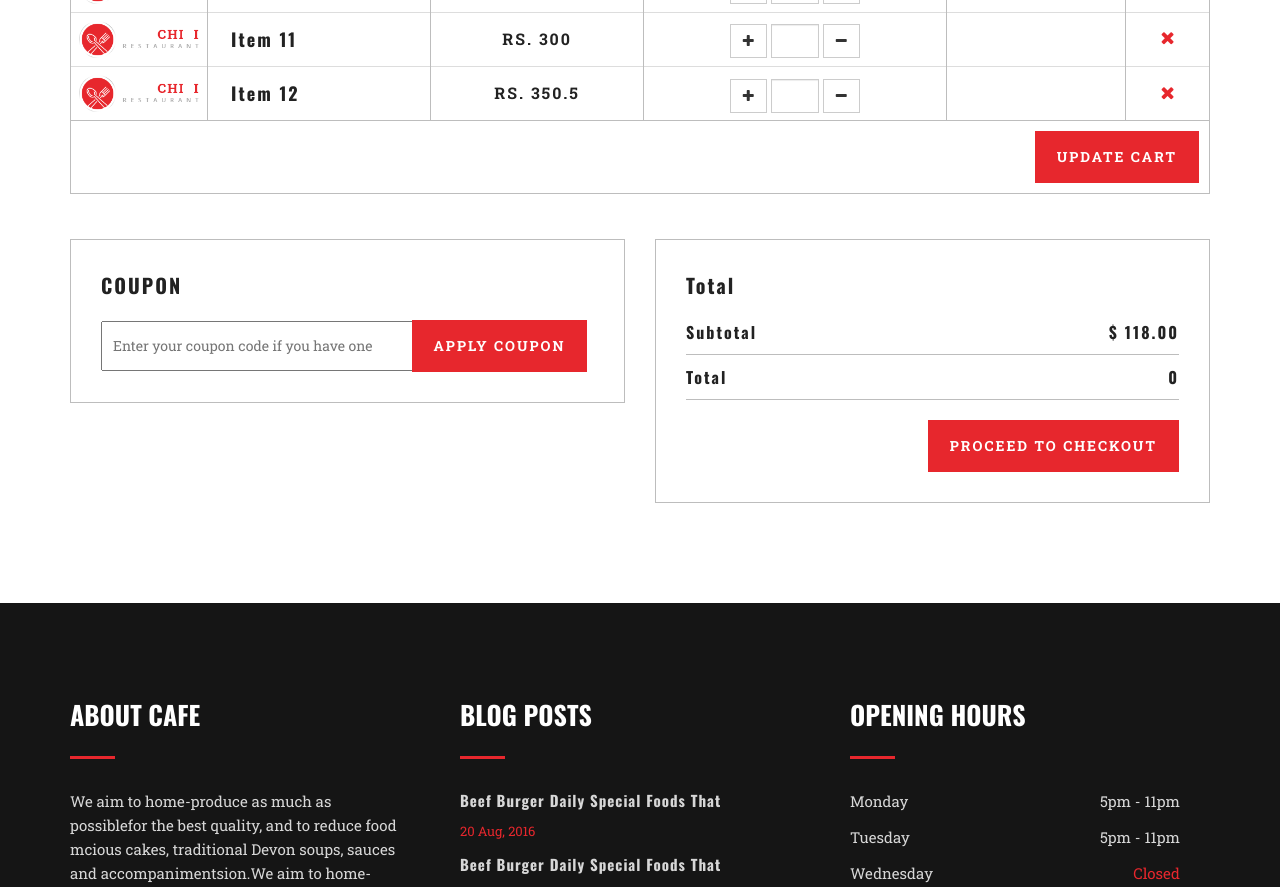
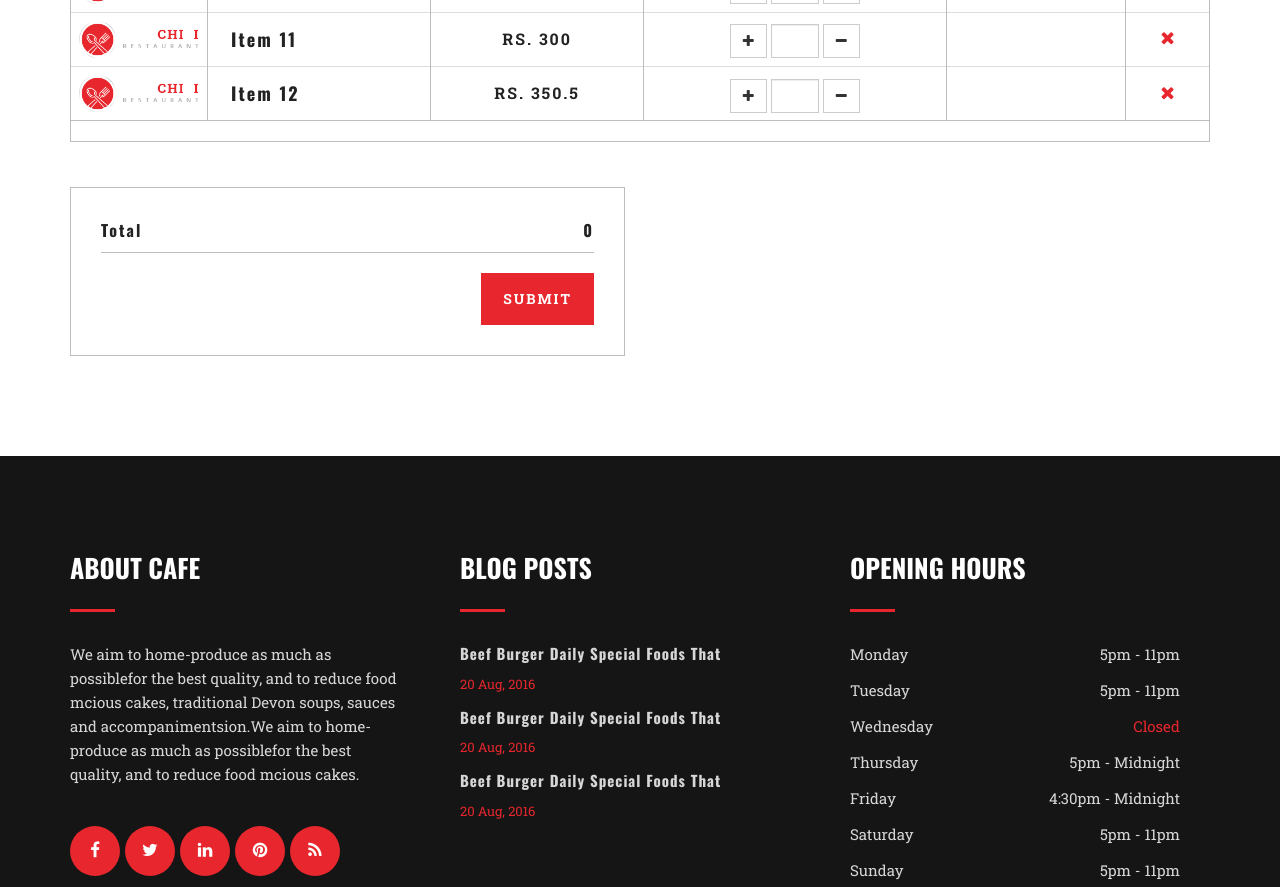
Before and after one commit to Nagarjunl/next-cart, a Next.js app: page /product in a window 1280 px wide. Shown: the part 1200-2087 px from the top of the page. Built offline with nearby package versions, Linux system fonts and the light colour scheme; what next-redux-wrapper would draw is missing.

Commit message:
quantity to amoutn

```diff
--- a/package.json
+++ b/package.json
@@ -14,6 +14,7 @@
     "next-redux-wrapper": "^8.1.0",
     "react": "18.2.0",
     "react-dom": "18.2.0",
-    "react-redux": "^8.0.5"
+    "react-redux": "^8.0.5",
+    "redux-persist": "^6.0.0"
   }
 }
--- a/pages/_app.js
+++ b/pages/_app.js
@@ -1,10 +1,13 @@
 import { Provider } from "react-redux";
-import { store } from "../store/store";
+import { persistor, store } from "../store/store";
+import { PersistGate } from "redux-persist/integration/react";
 
 export default function App({ Component, pageProps }) {
   return (
     <Provider store={store}>
-      <Component {...pageProps} />
+      <PersistGate loading={null} persistor={persistor}>
+        <Component {...pageProps} />
+      </PersistGate>
     </Provider>
   );
 }
--- a/pages/product.js
+++ b/pages/product.js
@@ -13,10 +13,10 @@ export default function Product() {
   const [total, setTotal] = useState();
 
   const qtyChange = (e, itemObj, pos) => {
-    const amount = e.target.value;
+    const quantity = e.target.value;
     const id = itemObj.id;
     let cartItem = { ...itemObj };
-    cartItem.total = amount * cartItem.price;
+    cartItem.total = quantity * cartItem.price;
 
     dispatch(addCartItems(cartItem));
 
@@ -27,7 +27,9 @@ export default function Product() {
           return {
             category: category,
             items: items.map((item) =>
-              item.id === id ? { ...item, total: cartItem.total } : item
+              item.id === id
+                ? { ...item, total: cartItem.total, qty: quantity }
+                : item
             ),
           };
         })
@@ -103,6 +105,7 @@ export default function Product() {
                                           type="text"
                                           name="quantity"
                                           className="form-control quantity-input"
+                                          value={item.qty}
                                           onChange={(e) =>
                                             qtyChange(e, item, index)
                                           }
@@ -146,45 +149,12 @@ export default function Product() {
                         })}
                     </tbody>
                   </table>
-                  <div className="update-button">
-                    <button
-                      className="btn-apply-coupon disabled"
-                      type="submit"
-                      value="Login"
-                    >
-                      Update Cart
-                    </button>
-                  </div>
                 </div>
               </div>
             </div>
             <div className="row">
               <div className="col-lg-6 col-md-12 col-sm-12 col-xs-12">
-                <div className="cart-page-bottom-left">
-                  <h2>Coupon</h2>
-                  <form method="post">
-                    <input
-                      type="text"
-                      id="coupon"
-                      name="coupon"
-                      placeholder="Enter your coupon code if you have one"
-                    />
-                    <button
-                      value="Coupon"
-                      type="submit"
-                      className="btn-apply-coupon disabled"
-                    >
-                      Apply Coupon
-                    </button>
-                  </form>
-                </div>
-              </div>
-              <div className="col-lg-6 col-md-12 col-sm-12 col-xs-12">
                 <div className="cart-page-bottom-right">
-                  <h2>Total</h2>
-                  <h3>
-                    Subtotal<span>$ 118.00</span>
-                  </h3>
                   <h3>
                     Total<span> {total} </span>
                   </h3>
@@ -194,7 +164,7 @@ export default function Product() {
                       type="submit"
                       value="Login"
                     >
-                      Proceed To Checkout
+                      Submit
                     </button>
                   </div>
                 </div>
--- a/store/slices/itemslice.js
+++ b/store/slices/itemslice.js
@@ -10,6 +10,7 @@ const initialState = {
           id: 1,
           name: "item 1",
           price: 100,
+          qty: "",
           img: "img/logo.png",
           total: "",
         },
@@ -17,6 +18,7 @@ const initialState = {
           id: 2,
           name: "item 2",
           price: 150.5,
+          qty: "",
           img: "img/logo.png",
           total: "",
         },
@@ -24,6 +26,7 @@ const initialState = {
           id: 3,
           name: "item 3",
           price: 200,
+          qty: "",
           img: "img/logo.png",
           total: "",
         },
@@ -31,6 +34,7 @@ const initialState = {
           id: 4,
           name: "item 4",
           price: 250.5,
+          qty: "",
           img: "img/logo.png",
           total: "",
         },
@@ -38,6 +42,7 @@ const initialState = {
           id: 5,
           name: "item 5",
           price: 300,
+          qty: "",
           img: "img/logo.png",
           total: "",
         },
@@ -45,6 +50,7 @@ const initialState = {
           id: 6,
           name: "item 6",
           price: 350.5,
+          qty: "",
           img: "img/logo.png",
           total: "",
         },
@@ -57,6 +63,7 @@ const initialState = {
           id: 7,
           name: "item 7",
           price: 100,
+          qty: "",
           img: "img/logo.png",
           total: "",
         },
@@ -64,6 +71,7 @@ const initialState = {
           id: 8,
           name: "item 8",
           price: 150.5,
+          qty: "",
           img: "img/logo.png",
           total: "",
         },
@@ -71,6 +79,7 @@ const initialState = {
           id: 9,
           name: "item 9",
           price: 200,
+          qty: "",
           img: "img/logo.png",
           total: "",
         },
@@ -78,6 +87,7 @@ const initialState = {
           id: 10,
           name: "item 10",
           price: 250.5,
+          qty: "",
           img: "img/logo.png",
           total: "",
         },
@@ -85,6 +95,7 @@ const initialState = {
           id: 11,
           name: "item 11",
           price: 300,
+          qty: "",
           img: "img/logo.png",
           total: "",
         },
@@ -92,6 +103,7 @@ const initialState = {
           id: 12,
           name: "item 12",
           price: 350.5,
+          qty: "",
           img: "img/logo.png",
           total: "",
         },
@@ -104,18 +116,15 @@ export const itemSlice = createSlice({
   name: "items",
   initialState,
   reducers: {
-    // Action to add item
     addItem: (state, { payload }) => {
       state.items = payload;
-      // state.items = addItemTo(state, payload);
     },
 
-    // Special reducer for hydrating the state
     extraReducers: {
-      [HYDRATE]: (state, action) => {
+      [HYDRATE]: (state, { payload }) => {
         return {
           ...state,
-          ...action.payload.items,
+          ...payload.items,
         };
       },
     },
--- a/store/store.js
+++ b/store/store.js
@@ -1,10 +1,27 @@
 import { configureStore } from "@reduxjs/toolkit";
 import itemReducer from "./slices/itemslice";
-import cartReducer from "./slices//cartslice";
+import cartReducer from "./slices/cartslice";
+
+import { combineReducers } from "@reduxjs/toolkit";
+
+import { persistStore, persistReducer } from "redux-persist";
+import storage from "redux-persist/lib/storage"; // defaults to localStorage for web
+
+const persistConfig = {
+  key: "root",
+  storage,
+  whitelist: ["items", "cart"],
+};
+
+const rootReducer = combineReducers({
+  items: itemReducer,
+  cart: cartReducer,
+});
+
+const persistedReducer = persistReducer(persistConfig, rootReducer);
 
 export const store = configureStore({
-  reducer: {
-    items: itemReducer,
-    cart: cartReducer,
-  },
+  reducer: persistedReducer,
 });
+
+export const persistor = persistStore(store);
```
Also changed, not shown: 1 other file (tests, documents, lock files or other folders).
